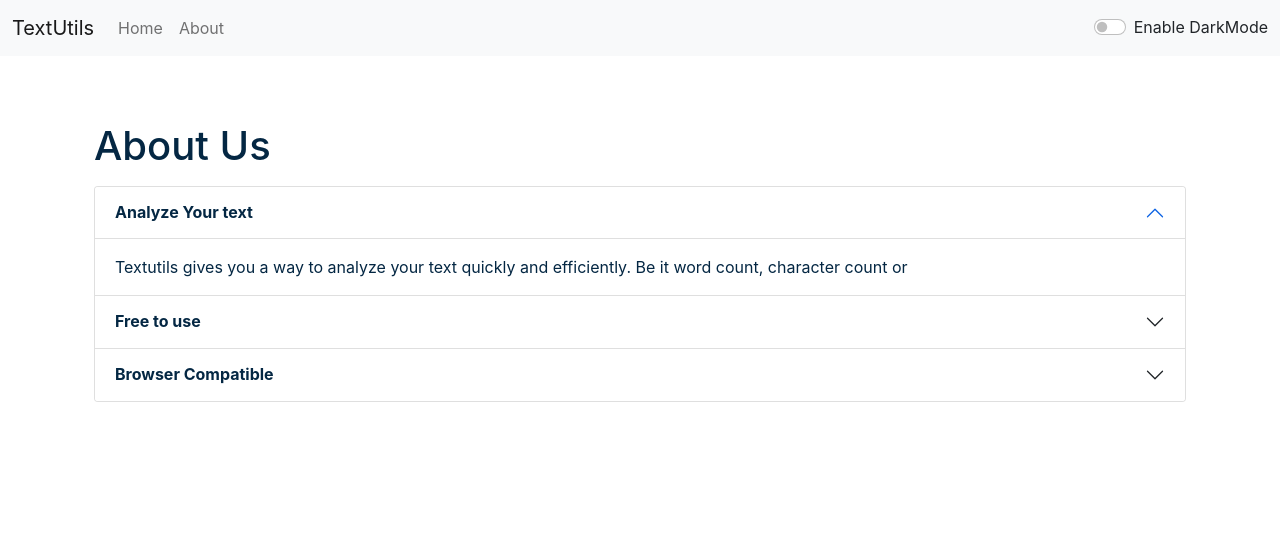
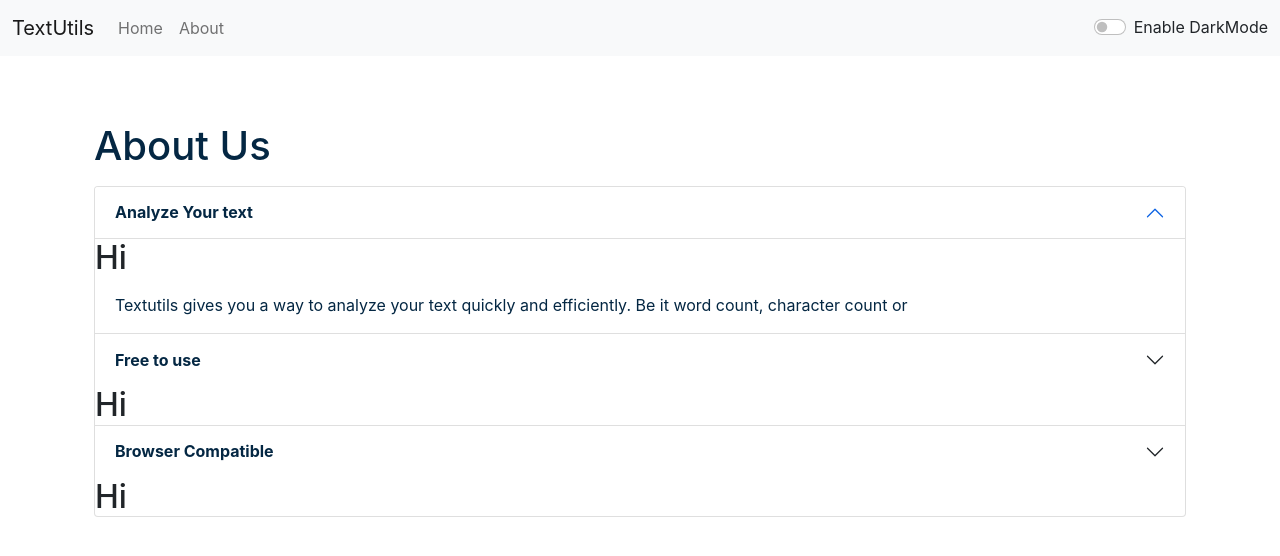
Before and after one commit to imayursaini/textutil, a React (Create React App) app: page /about in a window 1280 px wide. Shown: the top 556 px of the page. Built offline with nearby package versions, Linux system fonts and the light colour scheme.

Commit message:
feature: test

```diff
--- a/src/components/About.js
+++ b/src/components/About.js
@@ -10,7 +10,7 @@ export default function About(props) {
         color: props.mode ==='dark'?'white':'#042743',
         backgroundColor: props.mode ==='dark'?'rgb(36 74 104)':'white',
     }
-
+    console.log('something goes here');
     return (
         <div className="container">
             <h1 className="my-3" style={{color: props.mode ==='dark'?'white':'#042743'}}>About Us</h1>
@@ -20,6 +20,7 @@ export default function About(props) {
                     <button className="accordion-button" type="button" style={myStyle} data-bs-toggle="collapse" data-bs-target="#collapseOne" aria-expanded="true" aria-controls="collapseOne">
                     <strong>Analyze Your text </strong>
                     </button>
+                    <div>Hi</div>
                     </h2>
                     <div id="collapseOne" className="accordion-collapse collapse show" aria-labelledby="headingOne" data-bs-parent="#accordionExample">
                     <div className="accordion-body" style={myStyle}>
@@ -33,6 +34,7 @@ export default function About(props) {
                     <button className="accordion-button collapsed" style={myStyle} type="button" data-bs-toggle="collapse" data-bs-target="#collapseTwo" aria-expanded="false" aria-controls="collapseTwo">
                     <strong>Free to use </strong>
                     </button>
+                    <div>Hi</div>
                     </h2>
                     <div id="collapseTwo" className="accordion-collapse collapse" aria-labelledby="headingTwo" data-bs-parent="#accordionExample">
                     <div className="accordion-body" style={myStyle}>
@@ -45,6 +47,7 @@ export default function About(props) {
                     <button className="accordion-button collapsed" style={myStyle} type="button" data-bs-toggle="collapse" data-bs-target="#collapseThree" aria-expanded="false" aria-controls="collapseThree">
                     <strong>Browser Compatible </strong>
                     </button>
+                    <div>Hi</div>
                     </h2>
                     <div id="collapseThree" className="accordion-collapse collapse" aria-labelledby="headingThree" data-bs-parent="#accordionExample">
                     <div className="accordion-body" style={myStyle}>
```
